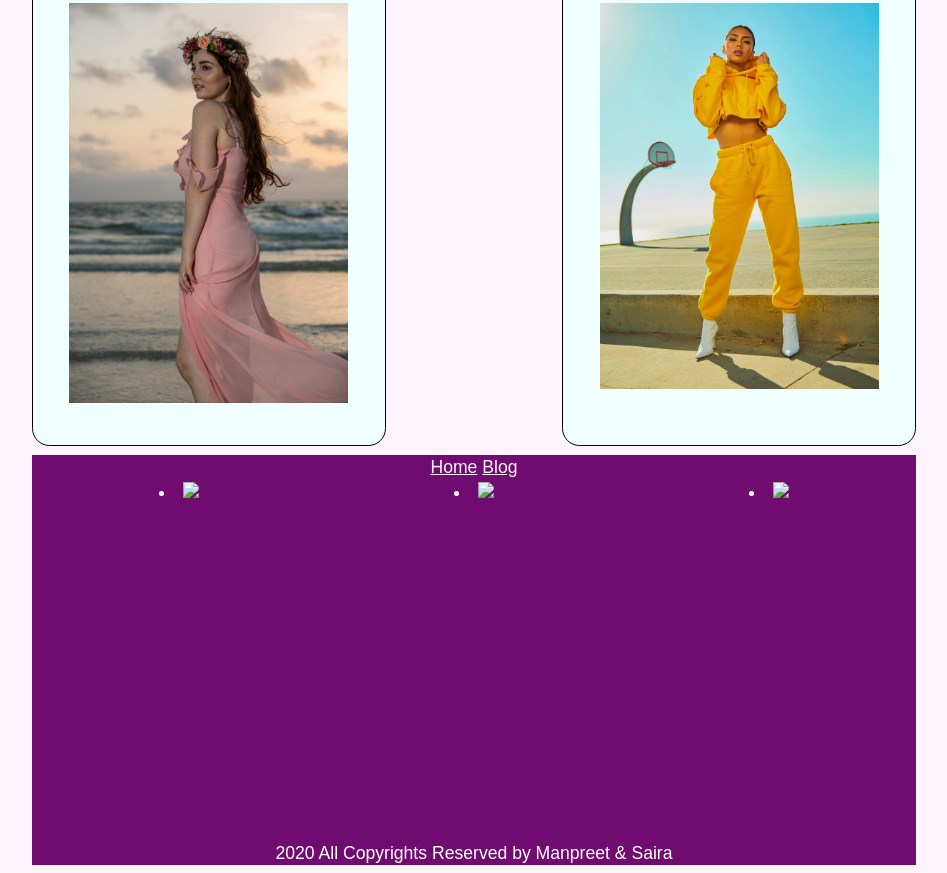
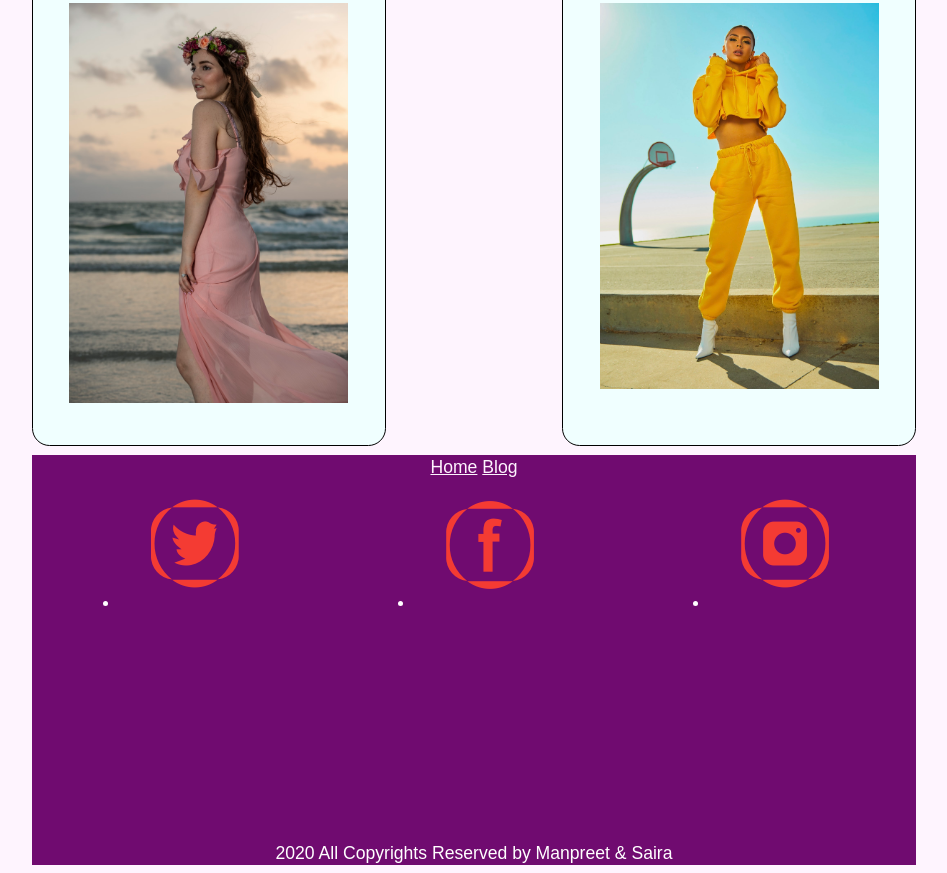
Before and after one commit to Saira-Web/blog, a plain HTML site: page blog.html in a window 1280 px wide. Shown: the part 1941-2814 px from the top of the page, without its empty margins (166-1113 px from the left). Drawn offline with Linux system fonts and the light colour scheme; the site is published under a folder, as on GitHub Pages, so addresses that start at the root find nothing.

Commit message:
Images Path Fixed

```diff
--- a/blog.html
+++ b/blog.html
@@ -79,9 +79,9 @@
        <div class="socialmedia">
 
            <li>
-      <a href="#"><img src="/images/twitter.png"> </a>   </li>
-      <li><a href="#"><img src="/images/fb.png"> </a> </li>
-        <li> <a href="#"><img src="/images/insta.png"> </a>   </li>
+      <a href="#"><img src="images/twitter.png"> </a>   </li>
+      <li><a href="#"><img src="images/fb.png"> </a> </li>
+        <li> <a href="#"><img src="images/insta.png"> </a>   </li>
 
        </div>
        <div class="copyrights">
```
Also changed, not shown: index.html (+3 -3 lines).
